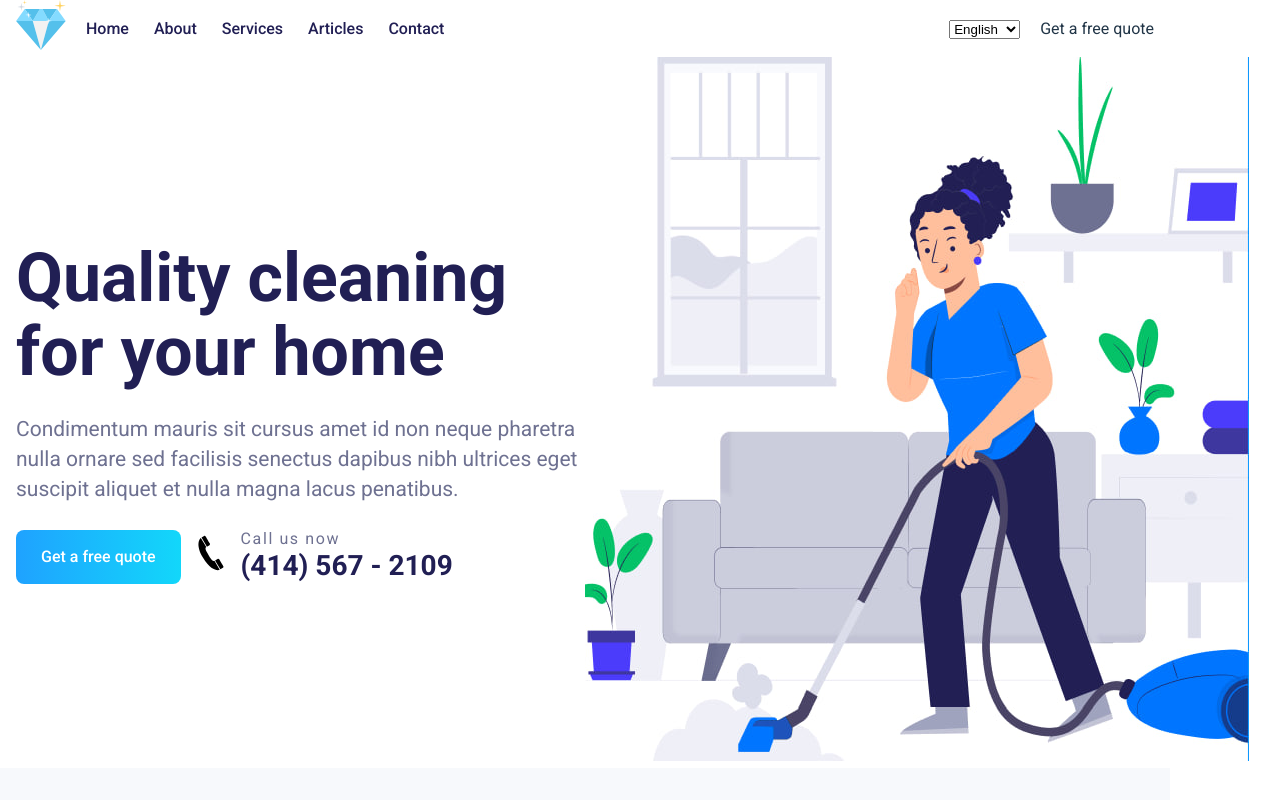
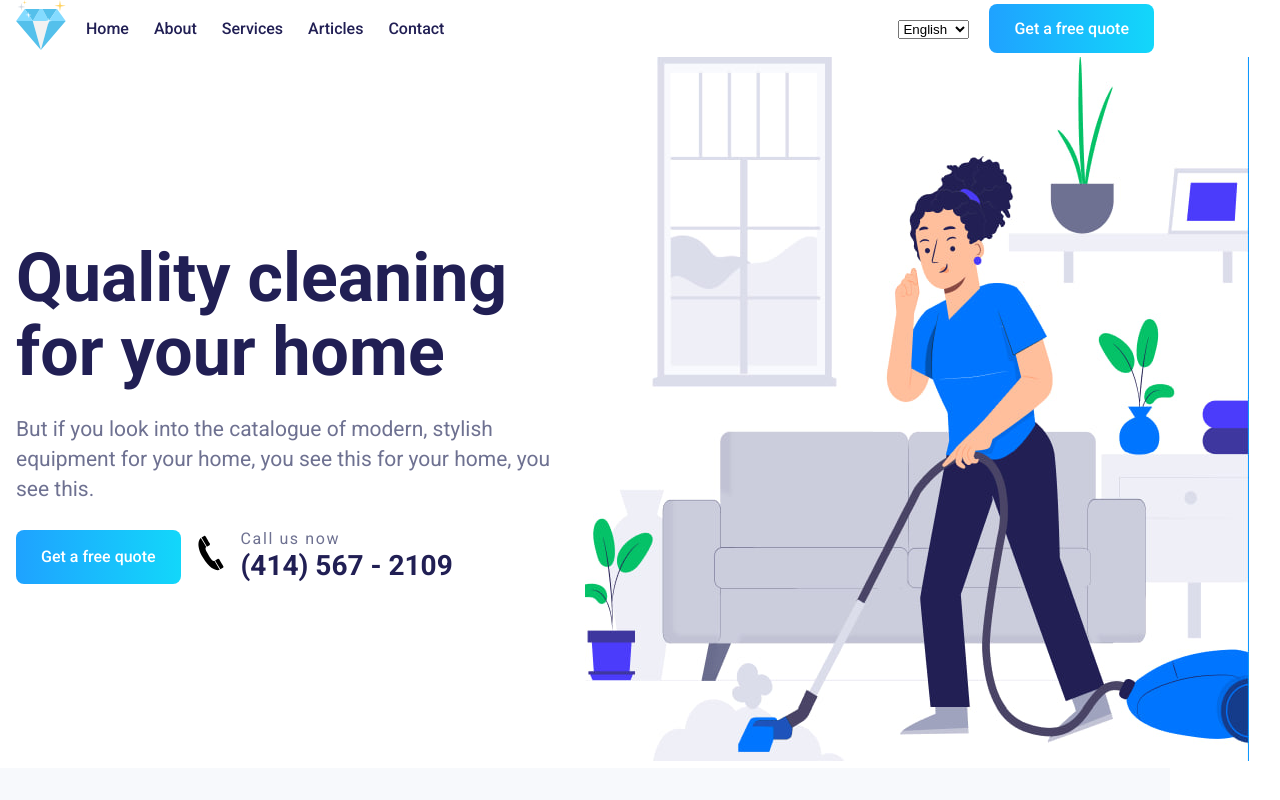
Before and after one commit to Steelgrou/Clearing, a React (Vite) app: page / in a window 1280 px wide. Shown: the top 800 px of the page. Built offline with nearby package versions, Linux system fonts and the light colour scheme.

Commit message:
refresh header and entrance + change lang

```diff
--- a/public/locales/en.json
+++ b/public/locales/en.json
@@ -20,8 +20,7 @@
        "contact-add": "Add a note",
        "contact-submit": "Submit message",
        "contact-placeholder-address": "please enter an address",
-       "contact-placeholder-email": "please enter an email"
-
-
-
+       "contact-placeholder-email": "please enter an email",
+       "entrance-title": "Quality cleaning for your home",
+       "entrance-subtitle": "But if you look into the catalogue of modern, stylish equipment  for your home, you see this for your home, you see this."
 }
--- a/public/locales/ru.json
+++ b/public/locales/ru.json
@@ -20,5 +20,7 @@
     "contact-add": "Добавить примечание",
     "contact-submit": "Отправить сообщение",
     "contact-placeholder-address": "введите адрес",
-    "contact-placeholder-email": "введите email"
+    "contact-placeholder-email": "введите email",
+    "entrance-title": "Качественная уборка для вашего дома",
+    "entrance-subtitle": "Но если вы загляните в каталог современного, стильного оборудования для вашего дома, вы увидите вот это. "
 }
--- a/src/Components/Entrance/Entrance.jsx
+++ b/src/Components/Entrance/Entrance.jsx
@@ -2,23 +2,27 @@ import Button from '../Button/Button'
 import Call from '../Call/Call'
 import './Entrance.css'
 import img from "/entrance-right-img.jpg"
+import { useTranslation } from 'react-i18next'
 
 export default function Entrance() {
 
+  const { t, i18n } = useTranslation();
+  const handleChange = (event) => {
+    const selectedLaungage = event.target.value;
+    i18n.changeLanguage(selectedLaungage);
+  }
+  return (
 
-  return (
     <>
       <section className='entrance'>
         <div className="container">
           <div className="entrance-wrapper">
             <div className="entrance-left">
-              <h2 className='entrance-title'>Quality cleaning for your home</h2>
-              <h3 className='entrance-subtitle'>Condimentum mauris sit cursus amet id non neque pharetra nulla
-                ornare sed facilisis senectus dapibus nibh ultrices eget suscipit aliquet et nulla magna lacus
-                penatibus.</h3>
+              <h2 className='entrance-title'>{t('entrance-title')}</h2>
+              <h3 className='entrance-subtitle'>{t('entrance-subtitle')}</h3>
               <div className="entrance-box">
                 <Button />
-                <Call/>
+                <Call />
 
               </div>
             </div>
--- a/src/Components/Header/Header.css
+++ b/src/Components/Header/Header.css
@@ -25,6 +25,7 @@ nav ul li a {
 .header-right {
     display: flex;
     gap: 20px;
+    align-items: center;
 }
 
 .header-logo img {
--- a/src/Components/Header/Header.jsx
+++ b/src/Components/Header/Header.jsx
@@ -1,6 +1,7 @@
 import './Header.css'
 import { useTranslation } from 'react-i18next'
 import logo from '/logo.svg'
+import Button from '../Button/Button';
 export default function Header() {
     const { t, i18n } = useTranslation();
     const handleChange = (event) => {
@@ -34,7 +35,7 @@ export default function Header() {
                                     <option value="ru">Russian</option>
                                 </select>
                             </div>
-                            <div className="header-btn">{t("free")}</div>
+                            <Button/>
                         </div>
                     </div>
                 </div>
```
